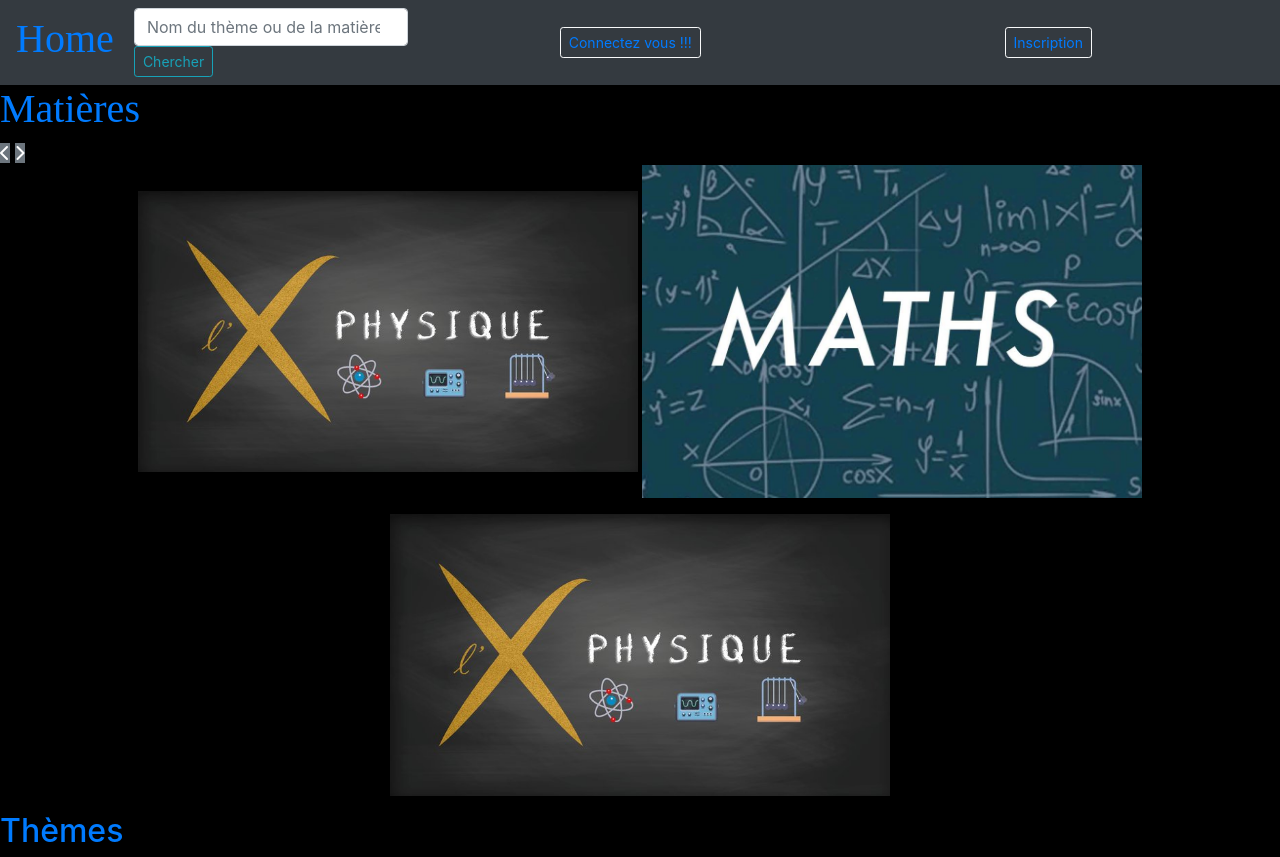
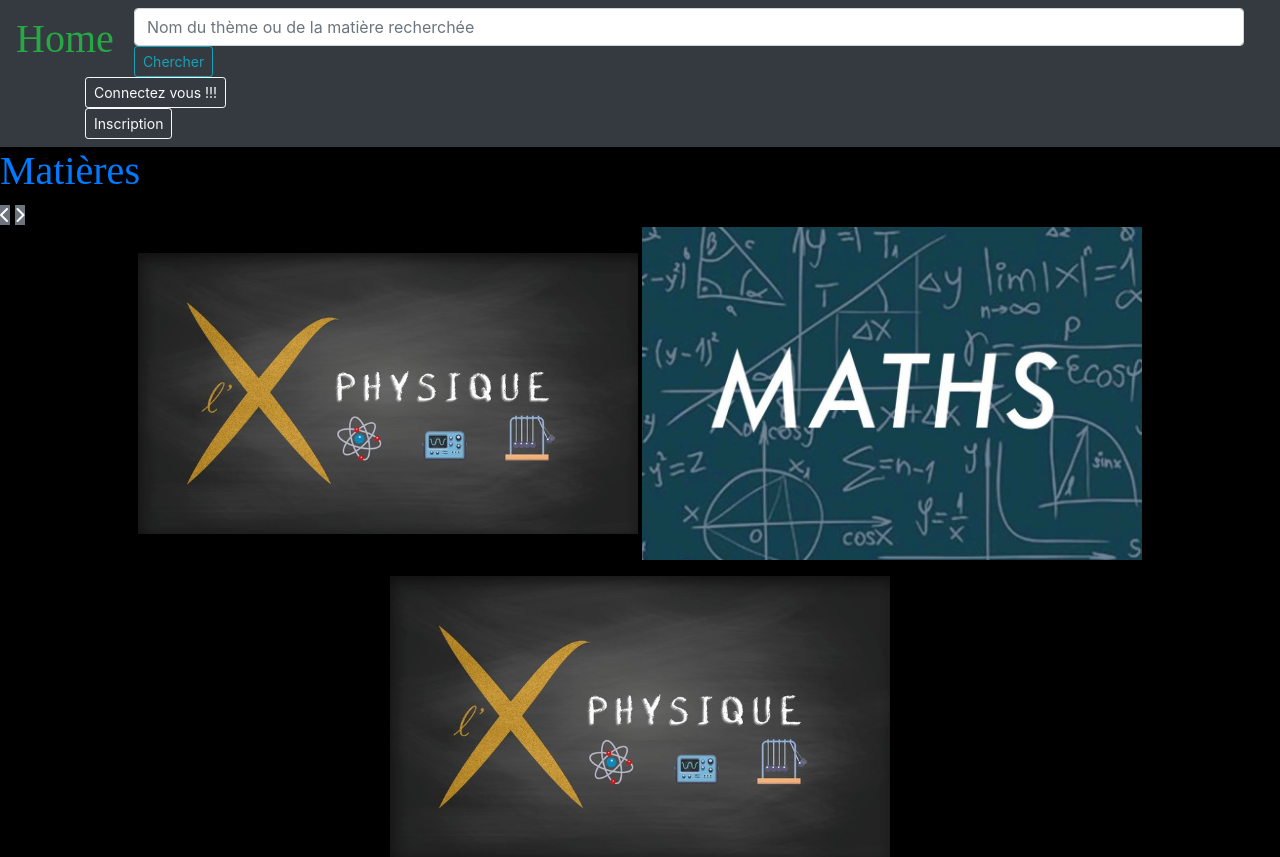
Before and after one commit to FLOSI-PAUL-ADRIAN/Plat, a PHP site: page /accueil.php in a window 1280 px wide. Shown: the top 857 px of the page. Run offline with PHP 8.4, Linux system fonts and the light colour scheme; some libraries are stand-ins or nearby versions.

Commit message:
Update navbar.php

```diff
--- a/View/navbar.php
+++ b/View/navbar.php
@@ -3,15 +3,19 @@
 <header>
 <navh class="navbar navbar-dark bg-dark">
 
-        <h1 class="text-success bg-dark"><a href="accueil.php">Home</h1>
+<a href="accueil.php"><h1 class="text-success bg-dark">Home</h1></a>
 
 
     <div class="container">
 
     <input class="form-control mr-0" type="search" placeholder="Nom du thème ou de la matière recherchée" aria-label="Search">
     <button class="btn btn-outline-info btn-sm my-0 ">Chercher</button>
-    <button class="btn btn-outline-light btn-sm my-0 "><a href="connexion.php">Connectez vous !!!</button>
-    <button class="btn btn-outline-light btn-sm my-0 "><a href="inscription.php">Inscription</button>
+    </div>
+    <div class="container">
+    <a href="connexion.php"><button class="btn btn-outline-light btn-sm my-0 ">Connectez vous !!!</button></a>
+    </div>
+    <div class="container">
+    <a href="inscription.php"><button class="btn btn-outline-light btn-sm my-0 ">Inscription</button></a>
     </div>
 
 </navh>
```
